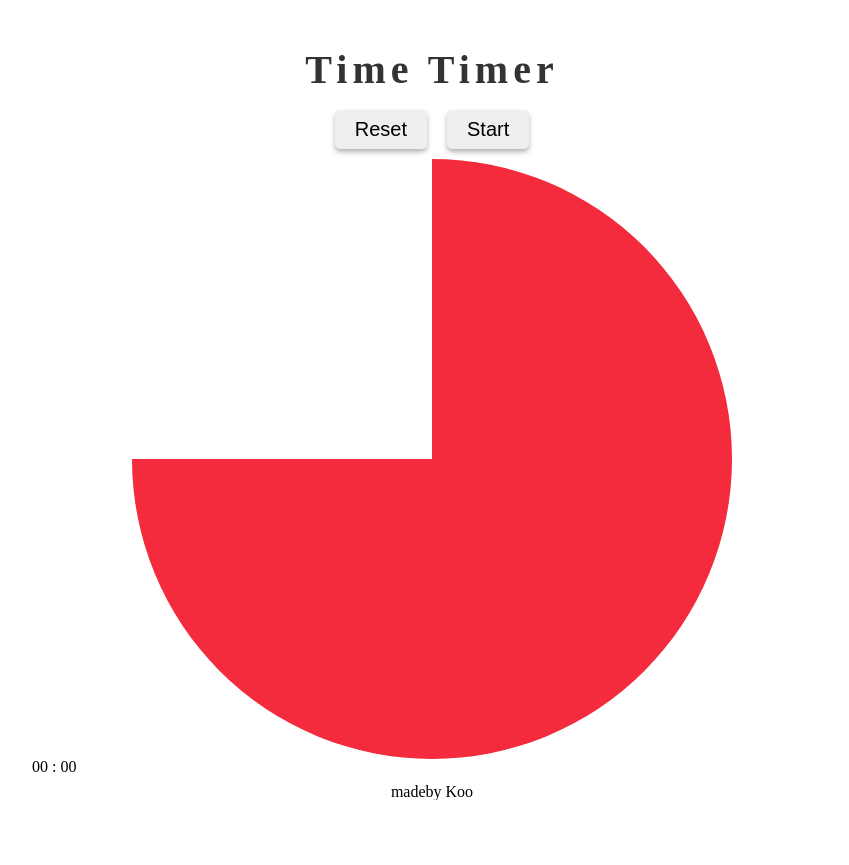
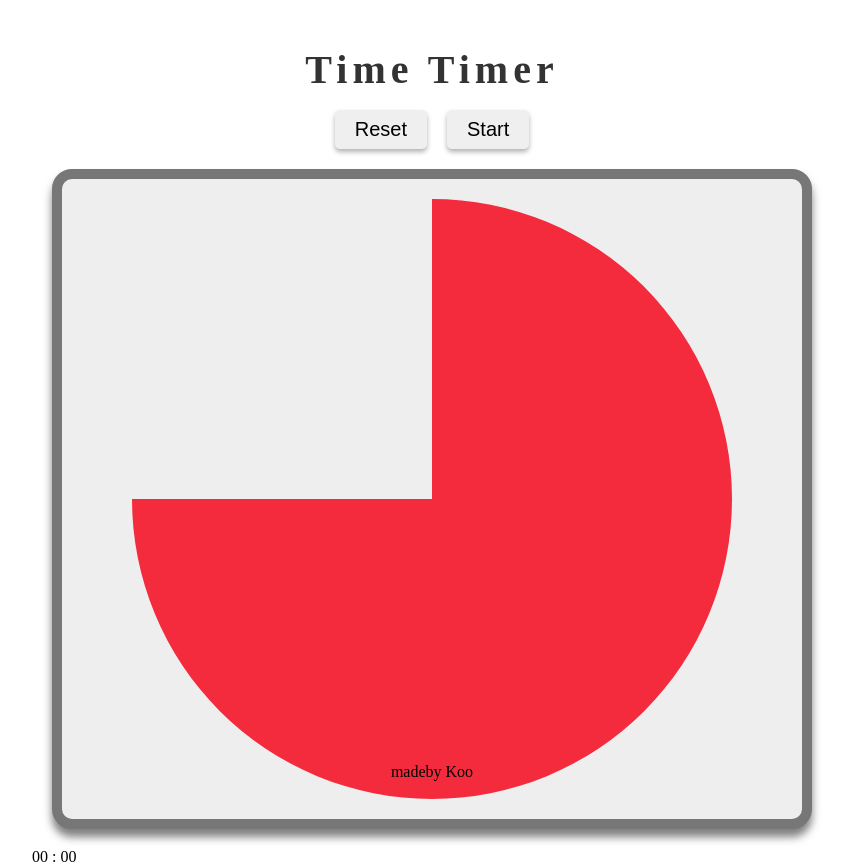
Before and after one commit to JayoonKoo/time-timer, a browser extension: page index.html in a window 1280 px wide. Shown: the whole page, without its empty margins (208-1057 px from the left). Before the commit the page ends 800 px from the top, so only its background shows below. Drawn offline with Linux system fonts and the light colour scheme.

Commit message:
feat: 디자인 추가

```diff
--- a/index.css
+++ b/index.css
@@ -13,18 +13,22 @@
 	--red: rgb(243, 32, 61);
 }
 
+body {
+	height: 100vh;
+}
+
 .inner {
 	width: 800px;
-	height: 800px;
 	margin: 0 auto;
 	display: flex;
 	flex-direction: column;
 	justify-content: space-between;
+	position: relative;
 }
 
 /* header */
 .header {
-	margin: 50px;
+	margin: 50px auto;
 	margin-bottom: 0;
 	display: flex;
 	flex-direction: column;
@@ -63,8 +67,13 @@ nav {
 
 /* main */
 .main__timer {
-	margin: 0 auto;
+	margin: 20px auto;
 	width: 700px;
+	padding: 20px;
+	border: 10px solid #777;
+	border-radius: 20px;
+	background-color: #eee;
+	box-shadow: 0px 8px 8px rgba(0, 0, 0, 0.5);
 }
 
 #main__timer-canvas {
@@ -74,5 +83,9 @@ nav {
 
 /* footer */
 .footer {
+	width: 800px;
+	position: fixed;
+	bottom: 0;
 	text-align: center;
+	margin: 20px 0;
 }
```
